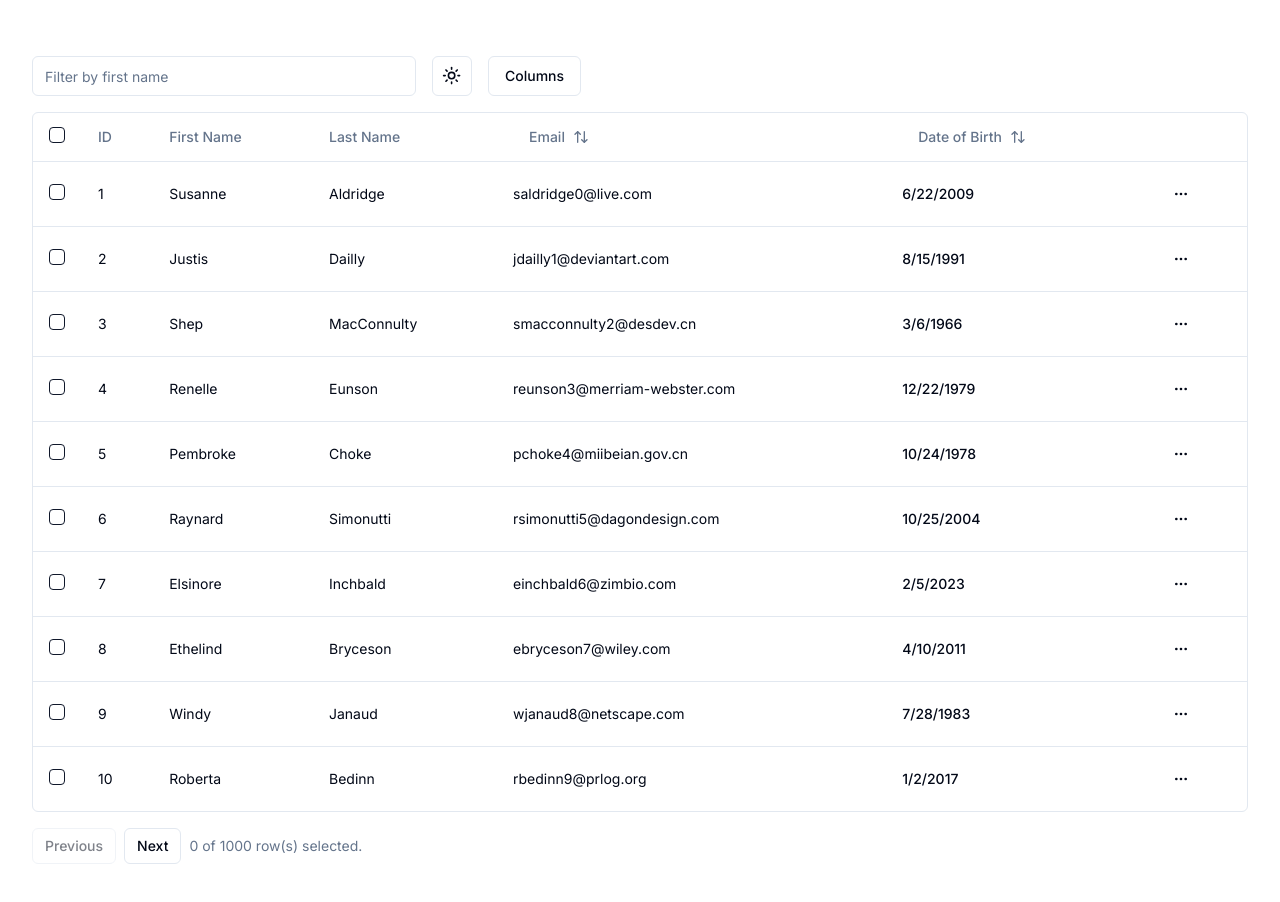
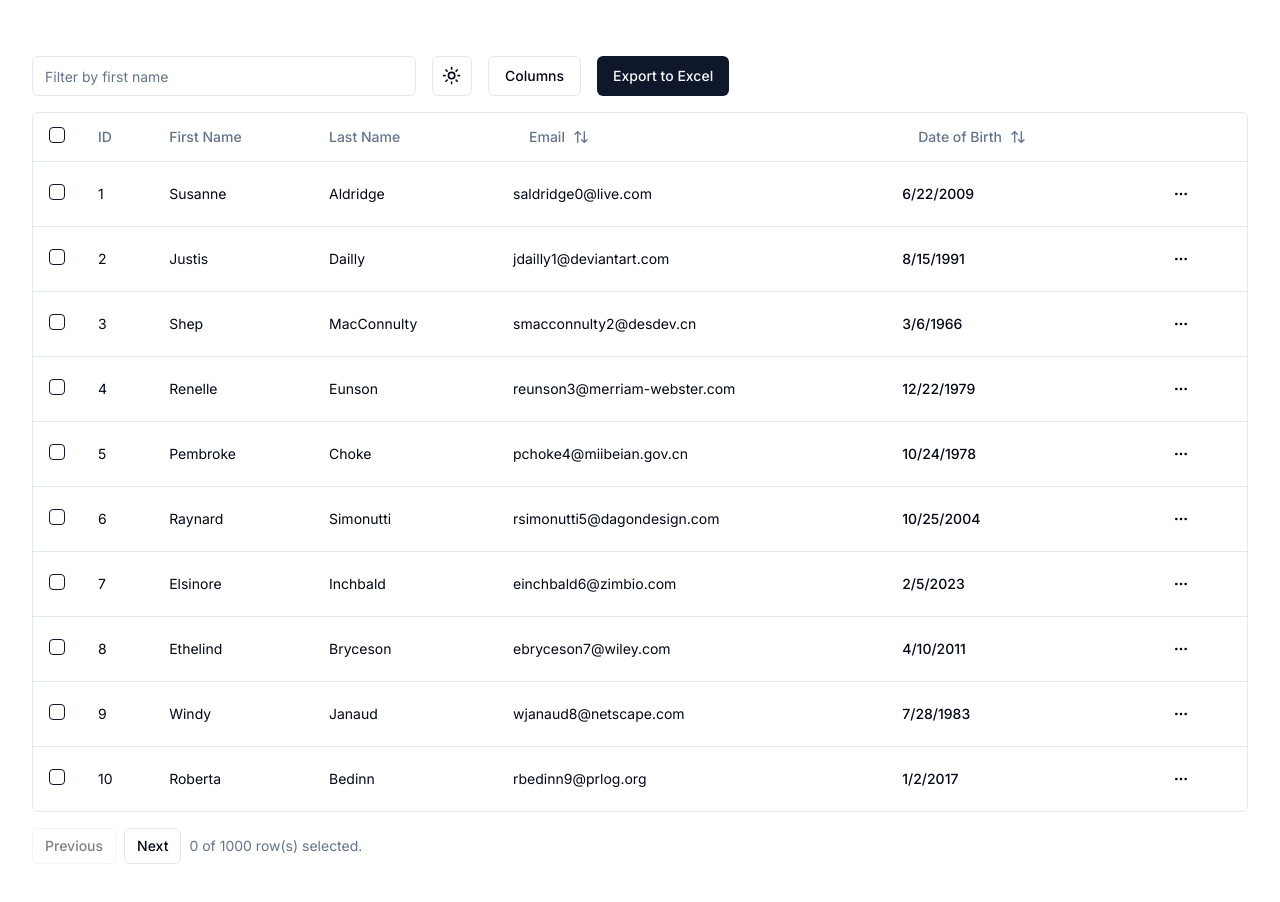
Before and after one commit to roseylikeme/shadcn-ui-table, a Next.js app: page /people in a window 1280 px wide. Shown: the top 902 px of the page. Built offline with nearby package versions, Linux system fonts and the light colour scheme.

Commit message:
export to excel

```diff
--- a/package.json
+++ b/package.json
@@ -15,6 +15,7 @@
     "@tanstack/react-table": "^8.11.6",
     "class-variance-authority": "^0.7.0",
     "clsx": "^2.1.0",
+    "json-as-xlsx": "^2.5.6",
     "lucide-react": "^0.312.0",
     "next": "14.1.0",
     "next-themes": "^0.2.1",
--- a/src/app/people/data-table.tsx
+++ b/src/app/people/data-table.tsx
@@ -33,6 +33,7 @@ import {
     DropdownMenuTrigger,
   } from "@/components/ui/dropdown-menu"
 import { ThemeToggle } from '@/components/ui/ThemeToggle'
+import { downloadToExcel } from '@/lib/xlsx'
 
 interface DataTableProps<TData, TValue> {
     columns: ColumnDef<TData, TValue>[]
@@ -112,6 +113,9 @@ export function PeopleDataTable<TData, TValue>({
                         }
                     </DropdownMenuContent>
                 </DropdownMenu>
+                <Button onClick={() => downloadToExcel()} className="ml-4">
+                    Export to Excel
+                </Button>
             </div>
             <div className="rounded-md border">
                 <Table>
--- /dev/null
+++ b/src/lib/xlsx.ts
@@ -0,0 +1,27 @@
+import xlsx, { IJsonSheet } from "json-as-xlsx";
+import { people } from "@/people";
+
+export function downloadToExcel() {
+  let columns: IJsonSheet[] = [
+    {
+      sheet: "Persons",
+      columns: [
+        { label: "Person ID", value: "id" },
+        { label: "First Name", value: "first_name" },
+        { label: "Last Name", value: "last_name" },
+        { label: "Email", value: "email" },
+        {
+          label: "Date of Birth",
+          value: (row) => new Date(row.date_of_birth).toLocaleDateString(),
+        },
+      ],
+      content: people,
+    },
+  ];
+
+  let settings = {
+    fileName: "People Excel",
+  };
+
+  xlsx(columns, settings);
+}
```
Also changed, not shown: 1 other file (tests, documents, lock files or other folders).
